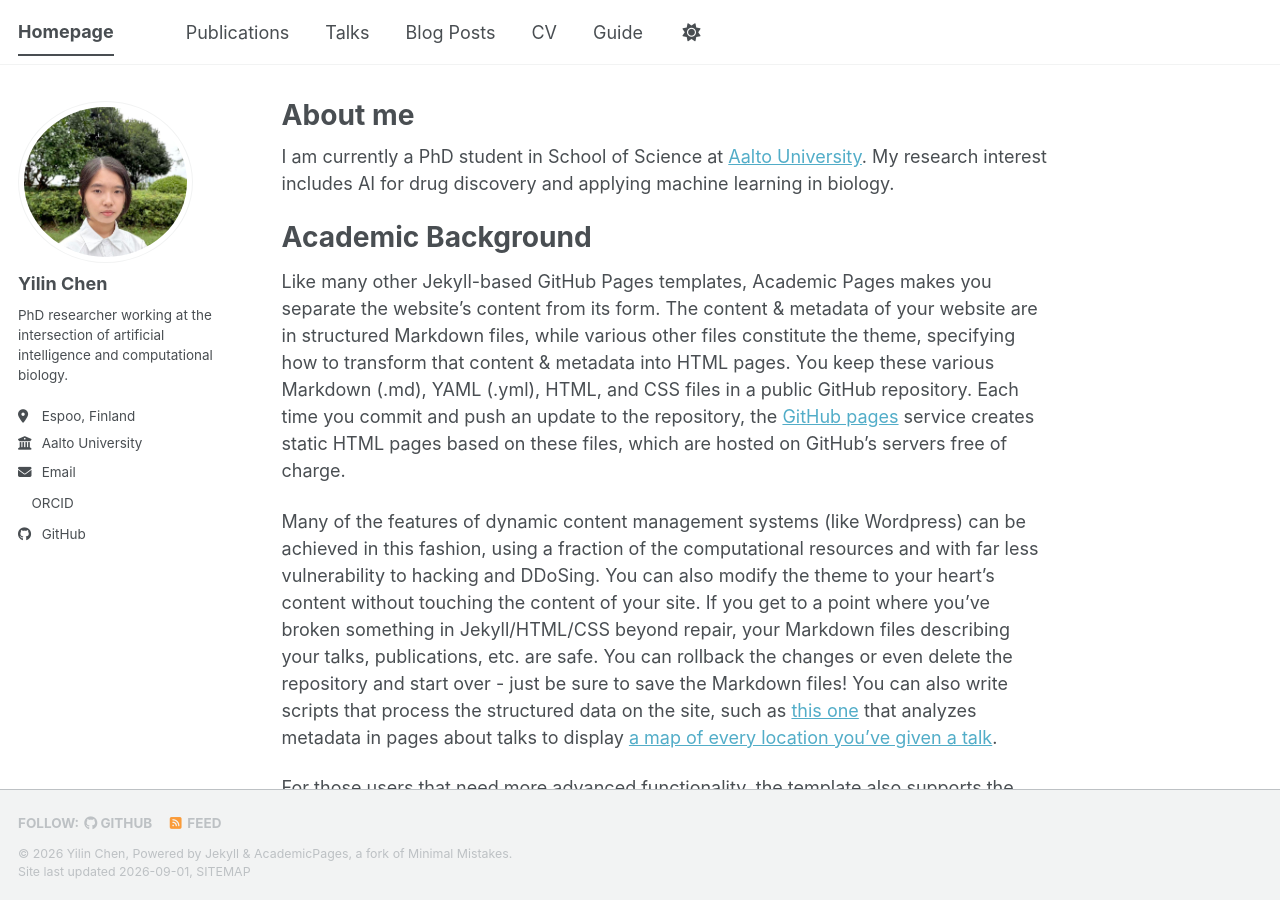
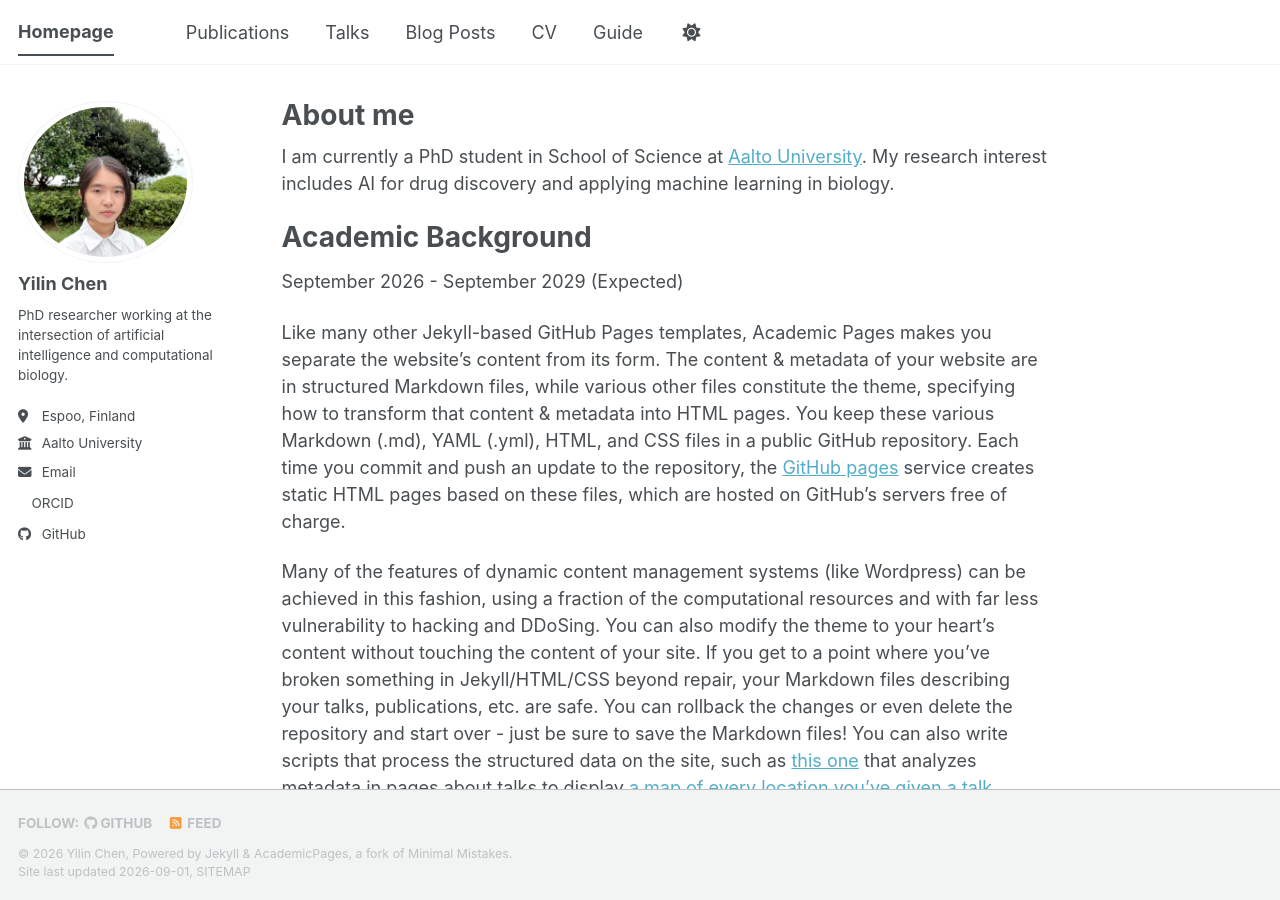
Before and after one commit to yilinchen1205/yilinchen.github.io, a Jekyll site: the page built from _pages/about.md, in a window 1280 px wide and 900 px high. Built offline with Jekyll 4.4.1, drawn with Linux system fonts in a browser that asks for light colours; a style sheet for code colours, icons or effects is not loaded.

Commit message:
Update about.md

```diff
--- a/_pages/about.md
+++ b/_pages/about.md
@@ -11,6 +11,8 @@ I am currently a PhD student in School of Science at [Aalto University](https://
 
 Academic Background
 ======
+September 2026 - September 2029 (Expected)
+
 Like many other Jekyll-based GitHub Pages templates, Academic Pages makes you separate the website's content from its form. The content & metadata of your website are in structured Markdown files, while various other files constitute the theme, specifying how to transform that content & metadata into HTML pages. You keep these various Markdown (.md), YAML (.yml), HTML, and CSS files in a public GitHub repository. Each time you commit and push an update to the repository, the [GitHub pages](https://pages.github.com/) service creates static HTML pages based on these files, which are hosted on GitHub's servers free of charge.
 
 Many of the features of dynamic content management systems (like Wordpress) can be achieved in this fashion, using a fraction of the computational resources and with far less vulnerability to hacking and DDoSing. You can also modify the theme to your heart's content without touching the content of your site. If you get to a point where you've broken something in Jekyll/HTML/CSS beyond repair, your Markdown files describing your talks, publications, etc. are safe. You can rollback the changes or even delete the repository and start over - just be sure to save the Markdown files! You can also write scripts that process the structured data on the site, such as [this one](https://github.com/academicpages/academicpages.github.io/blob/master/talkmap.ipynb) that analyzes metadata in pages about talks to display [a map of every location you've given a talk](https://academicpages.github.io/talkmap.html).
```
